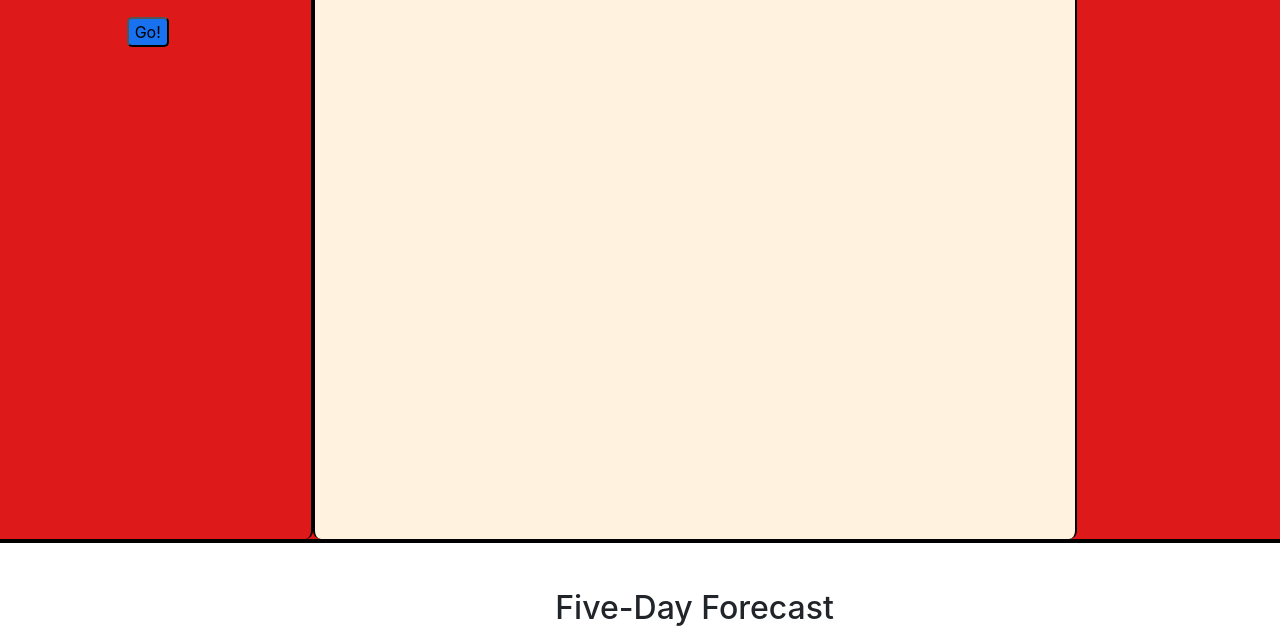
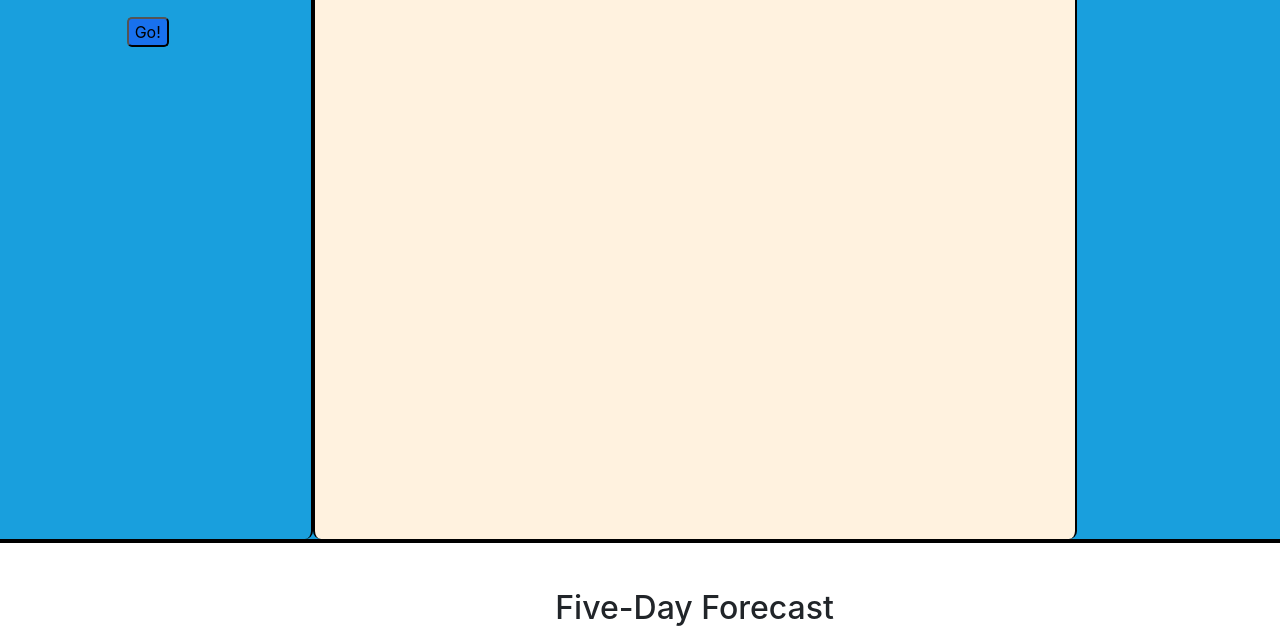
Before and after one commit to austinald1/weather-dashboard, a plain HTML site: page index.html in a window 1280 px wide. Shown: the part 331-967 px from the top of the page. Drawn offline with nearby package versions, Linux system fonts and the light colour scheme; a web font is replaced by a local one.

Commit message:
color change

```diff
--- a/styles.css
+++ b/styles.css
@@ -23,7 +23,7 @@
 }
 
 .content {
-    background-color: rgb(221, 25, 25);
+    background-color: rgb(25, 159, 221);
     height: 100%;
     border-bottom: 4px solid black;
 }
```
